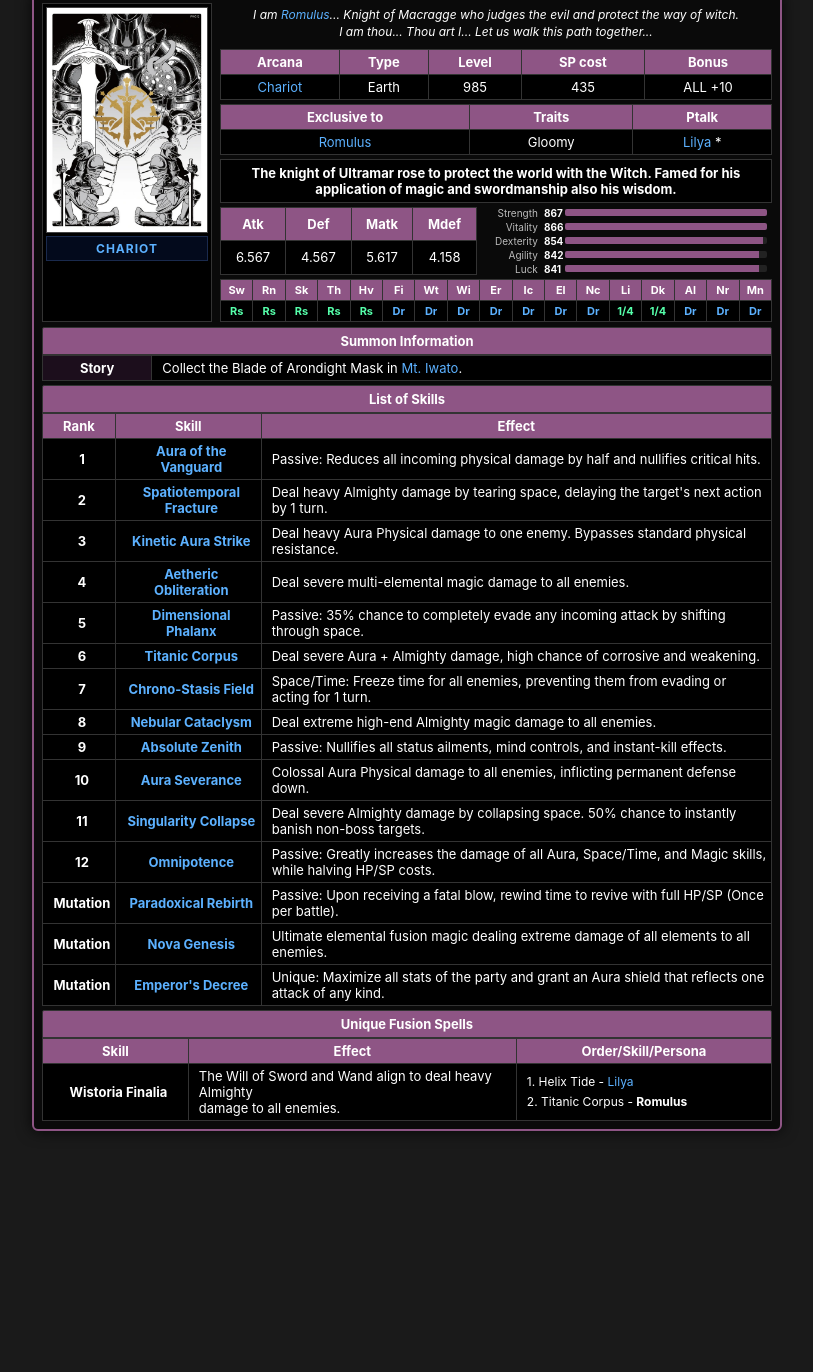
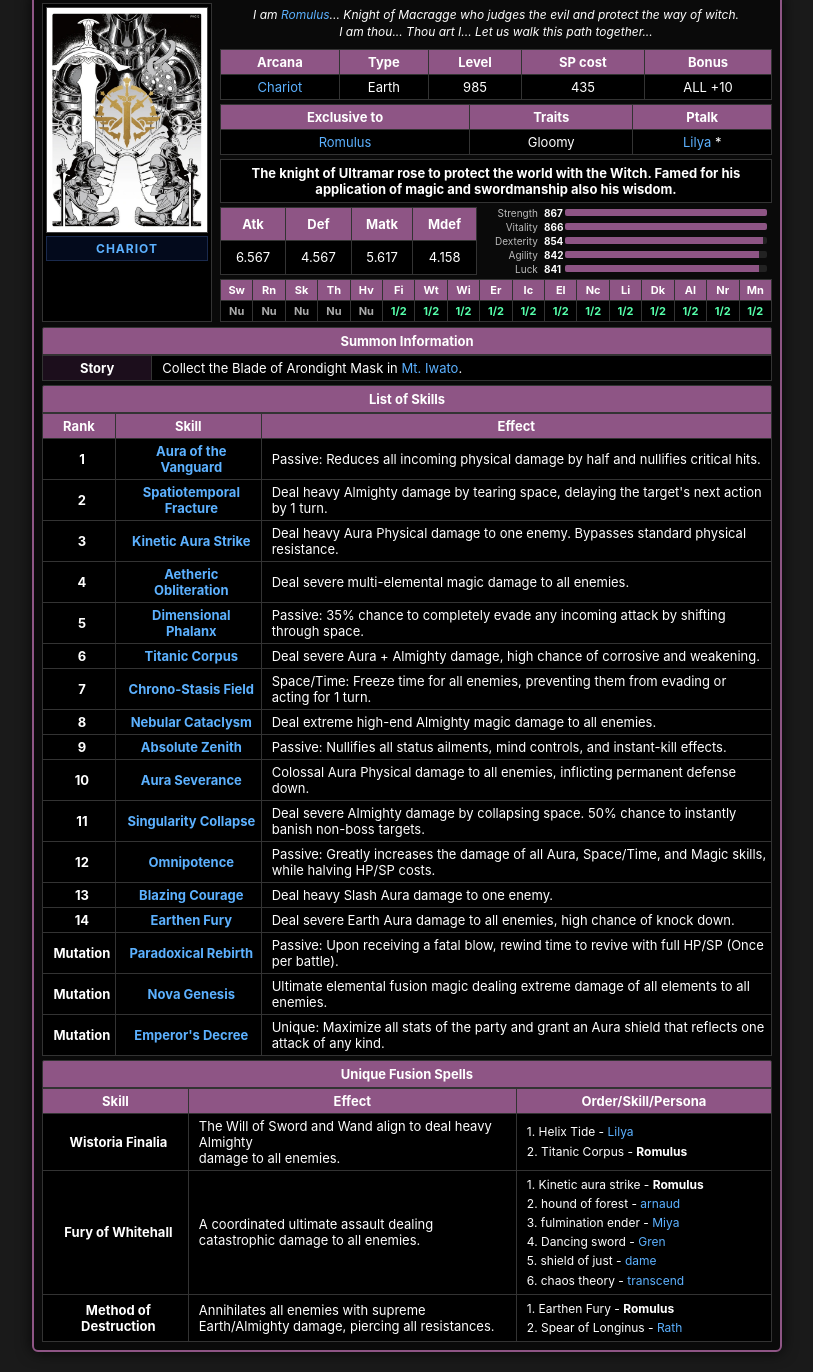
Before and after one commit to 231101731005ulm/novel-wiki, a plain HTML site: page index.html in a window 1280 px wide. Shown: the part 27-1399 px from the top of the page, without its empty margins (233-1046 px from the left). Before the commit the page ends 1178 px from the top, so only its background shows below. Drawn offline with Linux system fonts and the light colour scheme.

Commit message:
Update index.html

```diff
--- a/index.html
+++ b/index.html
@@ -8,6 +8,7 @@
     <style>
         .t-green { color: #55ffaa; font-weight: bold; }
         .t-blue { color: #5cb1ff; font-weight: bold; }
+        .t-null { color: #aaaaaa; font-weight: bold; } /* Warna opsional untuk Null */
     </style>
 </head>
 <body>
@@ -64,12 +65,14 @@
                     </div>
                 </div>
 
+                <!-- Update: All Phys = Null, All Magic = 1/2 -->
                 <table class="data-table elements-table">
                     <tr class="bg-purple">
                         <th>Sw</th><th>Rn</th><th>Sk</th><th>Th</th><th>Hv</th><th>Fi</th><th>Wt</th><th>Wi</th><th>Er</th><th>Ic</th><th>El</th><th>Nc</th><th>Li</th><th>Dk</th><th>Al</th><th>Nr</th><th>Mn</th>
                     </tr>
                     <tr>
-                        <td class="t-green">Rs</td><td class="t-green">Rs</td><td class="t-green">Rs</td><td class="t-green">Rs</td><td class="t-green">Rs</td><td class="t-blue">Dr</td><td class="t-blue">Dr</td><td class="t-blue">Dr</td><td class="t-blue">Dr</td><td class="t-blue">Dr</td><td class="t-blue">Dr</td><td class="t-blue">Dr</td><td class="t-green">1/4</td><td class="t-green">1/4</td><td class="t-blue">Dr</td><td class="t-blue">Dr</td><td class="t-blue">Dr</td>
+                        <td class="t-null">Nu</td><td class="t-null">Nu</td><td class="t-null">Nu</td><td class="t-null">Nu</td><td class="t-null">Nu</td>
+                        <td class="t-green">1/2</td><td class="t-green">1/2</td><td class="t-green">1/2</td><td class="t-green">1/2</td><td class="t-green">1/2</td><td class="t-green">1/2</td><td class="t-green">1/2</td><td class="t-green">1/2</td><td class="t-green">1/2</td><td class="t-green">1/2</td><td class="t-green">1/2</td><td class="t-green">1/2</td>
                     </tr>
                 </table>
             </div>
@@ -125,6 +128,14 @@
             <tr>
                 <td class="text-center font-bold">12</td><td class="text-center font-bold"><a href="#">Omnipotence</a></td><td>Passive: Greatly increases the damage of all Aura, Space/Time, and Magic skills, while halving HP/SP costs.</td>
             </tr>
+            <!-- 2 Skill Tambahan -->
+            <tr>
+                <td class="text-center font-bold">13</td><td class="text-center font-bold"><a href="#">Blazing Courage</a></td><td>Deal heavy Slash Aura damage to one enemy.</td>
+            </tr>
+            <tr>
+                <td class="text-center font-bold">14</td><td class="text-center font-bold"><a href="#">Earthen Fury</a></td><td>Deal severe Earth Aura damage to all enemies, high chance of knock down.</td>
+            </tr>
+            <!-- Mutasi -->
             <tr>
                 <td class="text-center font-bold">Mutation</td><td class="text-center font-bold"><a href="#">Paradoxical Rebirth</a></td><td>Passive: Upon receiving a fatal blow, rewind time to revive with full HP/SP (Once per battle).</td>
             </tr>
@@ -149,6 +160,28 @@
                     2. Titanic Corpus - <b>Romulus</b><br>
                 </td>
             </tr>
+            <!-- Tambahan Fusion 1 -->
+            <tr>
+                <td class="text-center font-bold">Fury of Whitehall</td>
+                <td>A coordinated ultimate assault dealing catastrophic damage to all enemies.</td>
+                <td class="fusion-list">
+                    1. Kinetic aura strike - <b>Romulus</b><br>
+                    2. hound of forest - <a href="#">arnaud</a><br>
+                    3. fulmination ender - <a href="#">Miya</a><br>
+                    4. Dancing sword - <a href="#">Gren</a><br>
+                    5. shield of just - <a href="#">dame</a><br>
+                    6. chaos theory - <a href="#">transcend</a>
+                </td>
+            </tr>
+            <!-- Tambahan Fusion 2 -->
+            <tr>
+                <td class="text-center font-bold">Method of Destruction</td>
+                <td>Annihilates all enemies with supreme Earth/Almighty damage, piercing all resistances.</td>
+                <td class="fusion-list">
+                    1. Earthen Fury - <b>Romulus</b><br>
+                    2. Spear of Longinus - <a href="#">Rath</a>
+                </td>
+            </tr>
         </table>
     </div>
 </body>
```
